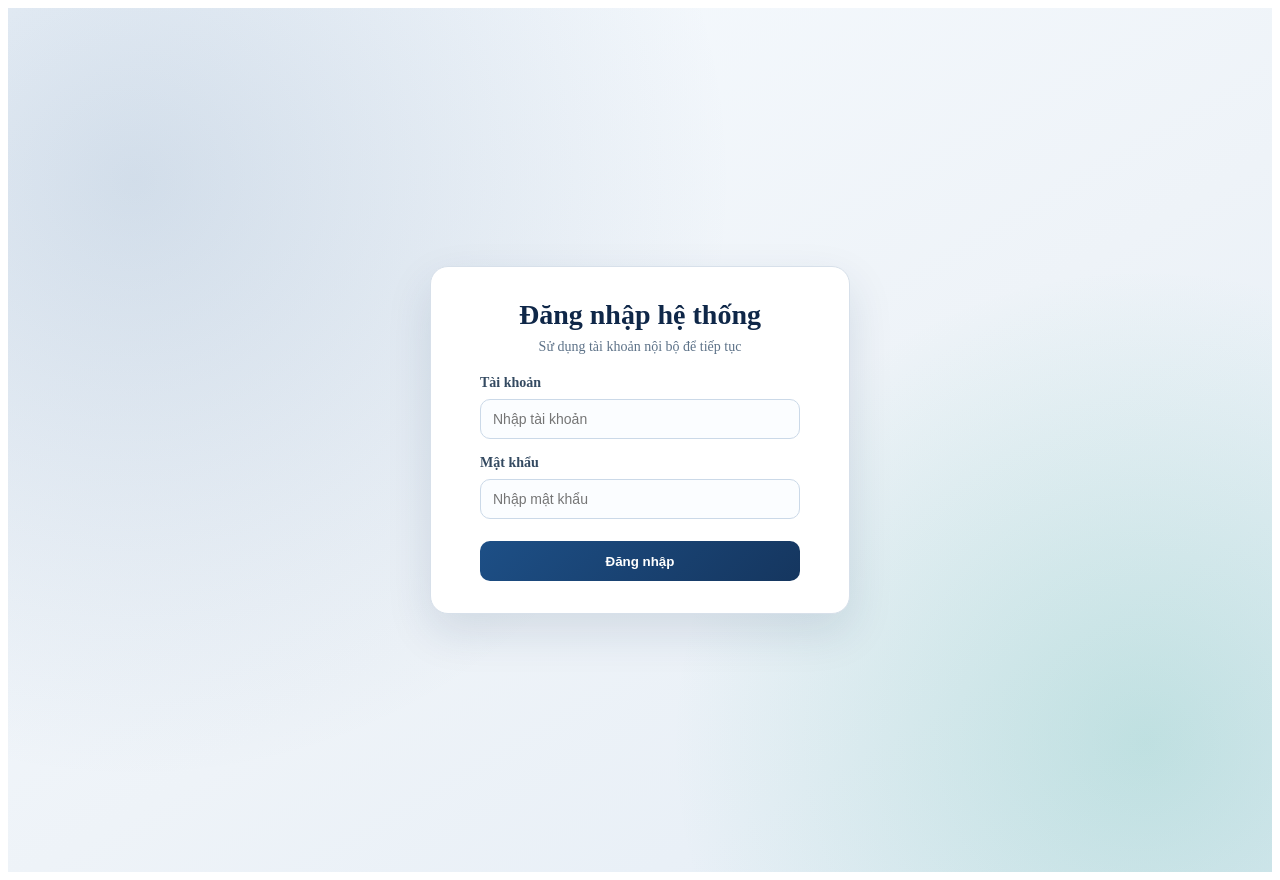
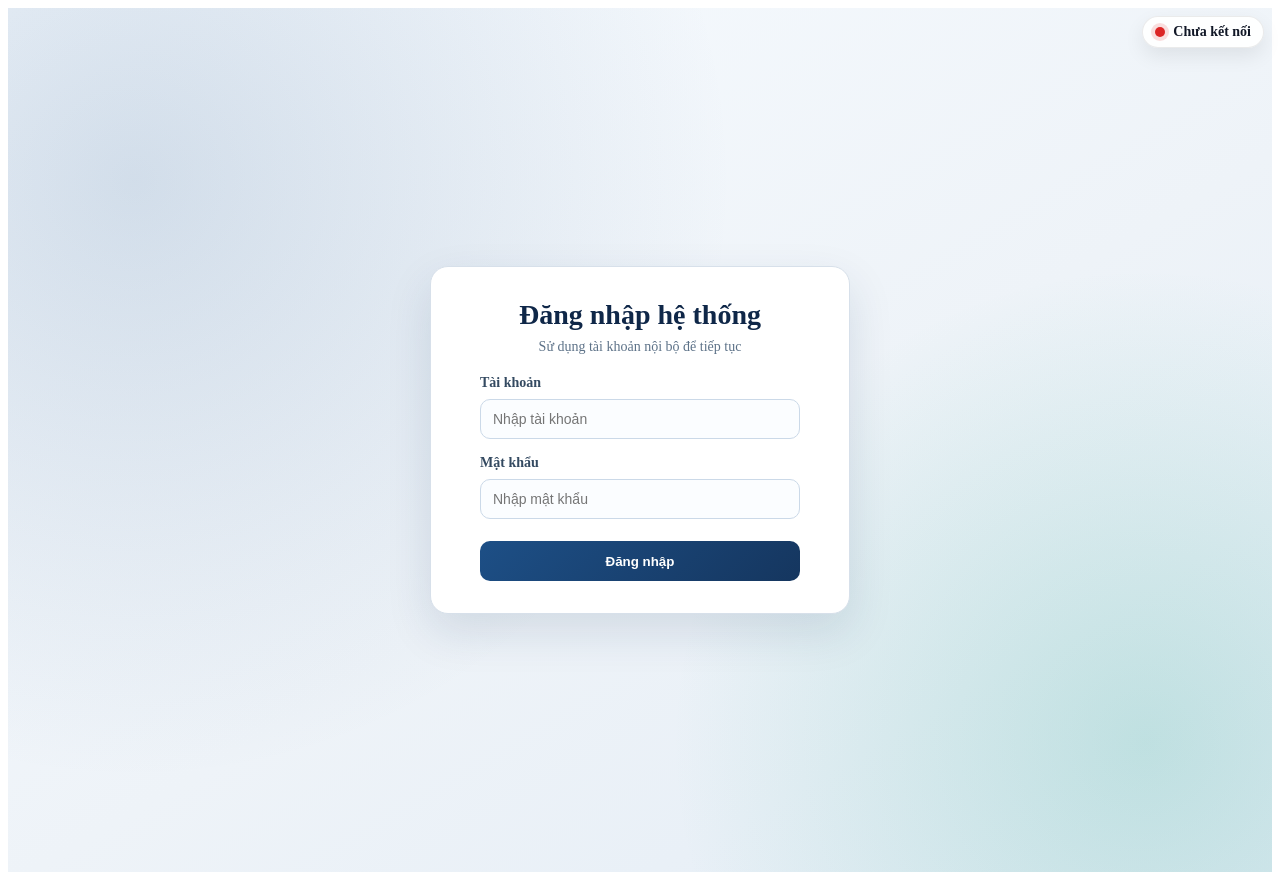
Before and after one commit to DungIT2k2/Acc_tools_fe, a Next.js app: page / in a window 1280 px wide. Built offline with nearby package versions, Linux system fonts and the light colour scheme; no server answers.

Commit message:
feat: add ConnectionStatus component for real-time connection monitoring

```diff
--- a/src/app/layout.tsx
+++ b/src/app/layout.tsx
@@ -1,5 +1,4 @@
-import type { Metadata } from "next";
-import { Geist, Geist_Mono } from "next/font/google";
+import ConnectionStatus from "../components/ConnectionStatus";
 
 export default function RootLayout({
   children,
@@ -8,8 +7,8 @@ export default function RootLayout({
 }>) {
   return (
     <html lang="en">
-      <body
-      >
+      <body>
+        <ConnectionStatus />
         {children}
       </body>
     </html>
--- /dev/null
+++ b/src/components/ConnectionStatus.tsx
@@ -0,0 +1,52 @@
+"use client";
+
+import { useEffect, useState } from "react";
+import callApi from "../lib/axios";
+import styles from "../styles/ConnectionStatus.module.css";
+
+const CONNECTION_CHECK_INTERVAL = 10 * 60 * 1000;
+
+export default function ConnectionStatus() {
+  const [isConnected, setIsConnected] = useState(false);
+
+  useEffect(() => {
+    let isMounted = true;
+
+    const checkConnection = async () => {
+      try {
+        const response = await callApi.get("/");
+
+        if (isMounted) {
+          setIsConnected(response.status === 200);
+        }
+      } catch {
+        if (isMounted) {
+          setIsConnected(false);
+        }
+      }
+    };
+
+    void checkConnection();
+
+    const intervalId = window.setInterval(() => {
+      void checkConnection();
+    }, CONNECTION_CHECK_INTERVAL);
+
+    return () => {
+      isMounted = false;
+      window.clearInterval(intervalId);
+    };
+  }, []);
+
+  return (
+    <div className={styles.container} aria-live="polite">
+      <span
+        className={`${styles.dot} ${isConnected ? styles.connected : styles.disconnected}`}
+        aria-hidden="true"
+      />
+      <span className={styles.label}>
+        {isConnected ? "Đã kết nối" : "Chưa kết nối"}
+      </span>
+    </div>
+  );
+}
--- /dev/null
+++ b/src/styles/ConnectionStatus.module.css
@@ -0,0 +1,63 @@
+.container {
+  position: fixed;
+  top: 16px;
+  right: 16px;
+  z-index: 1000;
+  display: inline-flex;
+  align-items: center;
+  gap: 8px;
+  padding: 8px 12px;
+  border: 1px solid rgba(0, 0, 0, 0.08);
+  border-radius: 999px;
+  background: rgba(255, 255, 255, 0.92);
+  box-shadow: 0 8px 20px rgba(0, 0, 0, 0.08);
+  pointer-events: none;
+}
+
+.dot {
+  width: 10px;
+  height: 10px;
+  border-radius: 50%;
+  flex-shrink: 0;
+}
+
+.connected {
+  background: #16a34a;
+  box-shadow: 0 0 0 4px rgba(22, 163, 74, 0.15);
+}
+
+.disconnected {
+  background: #dc2626;
+  box-shadow: 0 0 0 4px rgba(220, 38, 38, 0.15);
+}
+
+.label {
+  font-size: 14px;
+  font-weight: 600;
+  line-height: 1;
+  color: #111827;
+}
+
+@media (max-width: 640px) {
+  .container {
+    top: 12px;
+    right: 12px;
+    padding: 7px 10px;
+  }
+
+  .label {
+    font-size: 13px;
+  }
+}
+
+@media (prefers-color-scheme: dark) {
+  .container {
+    border-color: rgba(255, 255, 255, 0.12);
+    background: rgba(17, 24, 39, 0.92);
+    box-shadow: 0 8px 20px rgba(0, 0, 0, 0.24);
+  }
+
+  .label {
+    color: #f9fafb;
+  }
+}
```
